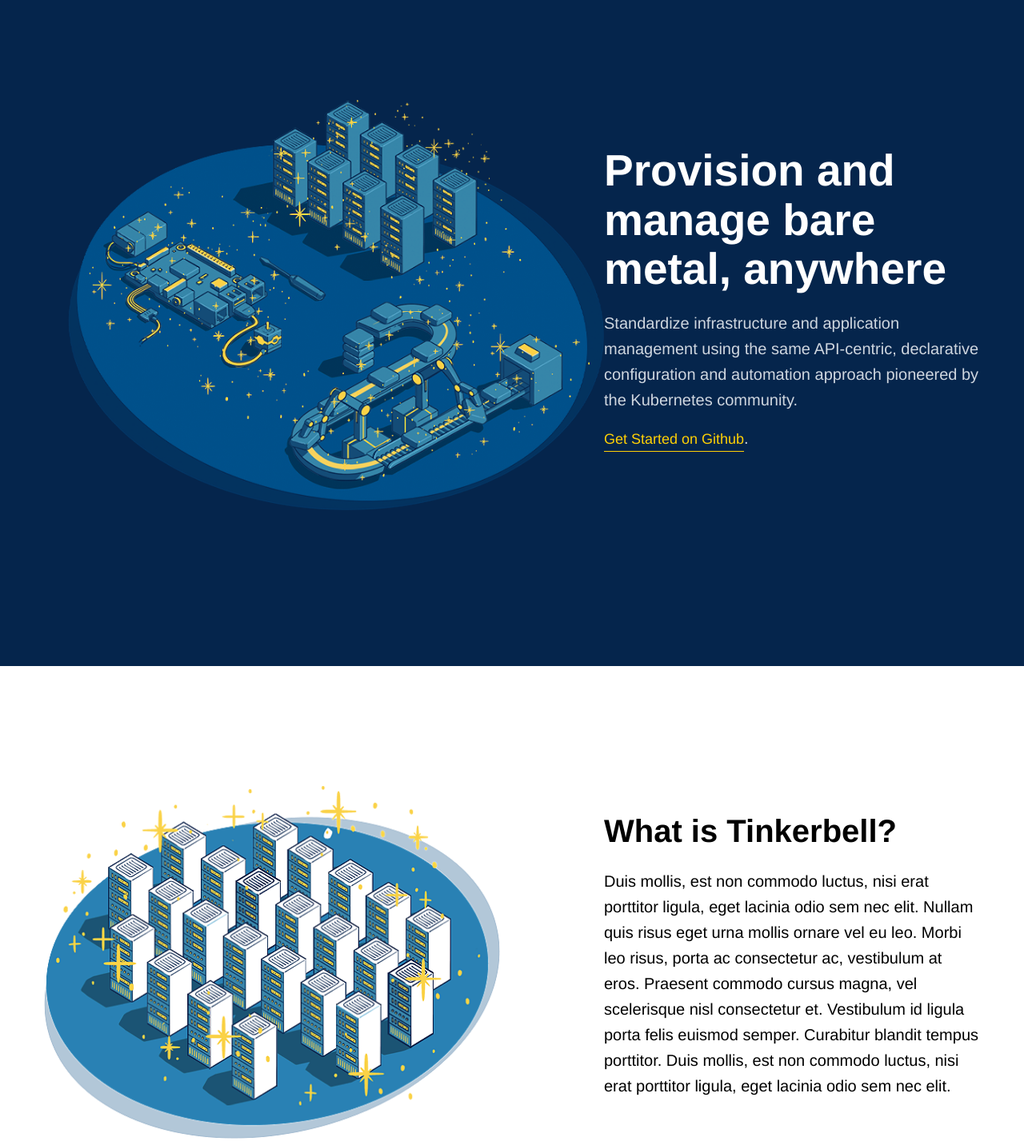
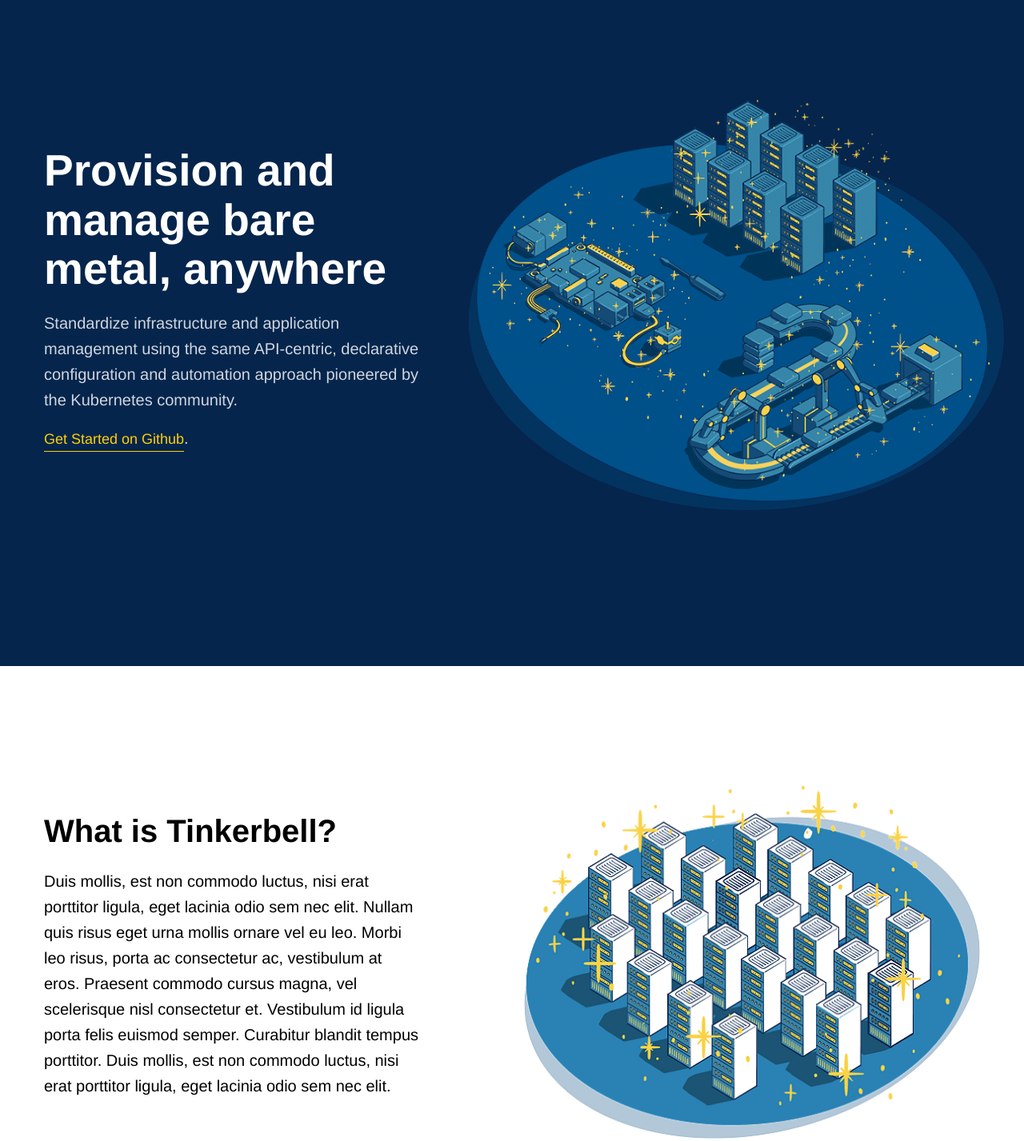
Before and after one commit to tinkerbell/tinkerbell.org, a Gatsby site: page / in a window 1280 px wide. Shown: the part 100-1527 px from the top of the page at 80% size. Built offline with nearby package versions, Linux system fonts and the light colour scheme; Gatsby itself is replaced by a stand-in of ours; a web font is replaced by a local one.

Commit message:
bugfix responsive

```diff
--- a/src/components/hero.js
+++ b/src/components/hero.js
@@ -30,11 +30,11 @@
     <header id="hero">
       <div className="grid-container">
         <section className="grid-x grid-padding-x align-middle hero-content">
-          <div className="cell large-5 pr0 medium-order-2 small-order-2">
+          <div className="cell large-5 pr0 medium-order-1 small-order-2">
             <h1>{frontmatter.title}</h1>
             <div dangerouslySetInnerHTML={{ __html: html }} />
           </div>
-          <div className="cell large-7 medium-order-1 small-order-1 m-mb50">
+          <div className="cell large-7 medium-order-2 small-order-1 m-mb50">
             <Img className="hero-image" fluid={frontmatter.image.childImageSharp.fluid} />
           </div>
         </section>
--- a/src/components/textImage.js
+++ b/src/components/textImage.js
@@ -4,11 +4,11 @@
 const textImage = ({ className = '', data }) => {
   return (
     <div className="grid-x grid-padding-x align-justify align-middle">
-      <div className={`cell large-5 medium-order-2 small-order-2 ${className}`}>
+      <div className={`cell large-5 medium-order-1 small-order-2 ${className}`}>
         <h2>{data.frontmatter.title}</h2>
         <div dangerouslySetInnerHTML={{ __html: data.html }} />
       </div>
-      <div className={`cell large-6 medium-order-1 small-order-1 ${className}  m-mb40`}><Img fluid={data.frontmatter.image.childImageSharp.fluid} /></div>
+      <div className={`cell large-6 medium-order-2 small-order-1 ${className}  m-mb40`}><Img fluid={data.frontmatter.image.childImageSharp.fluid} /></div>
     </div>
   )
 }
```
